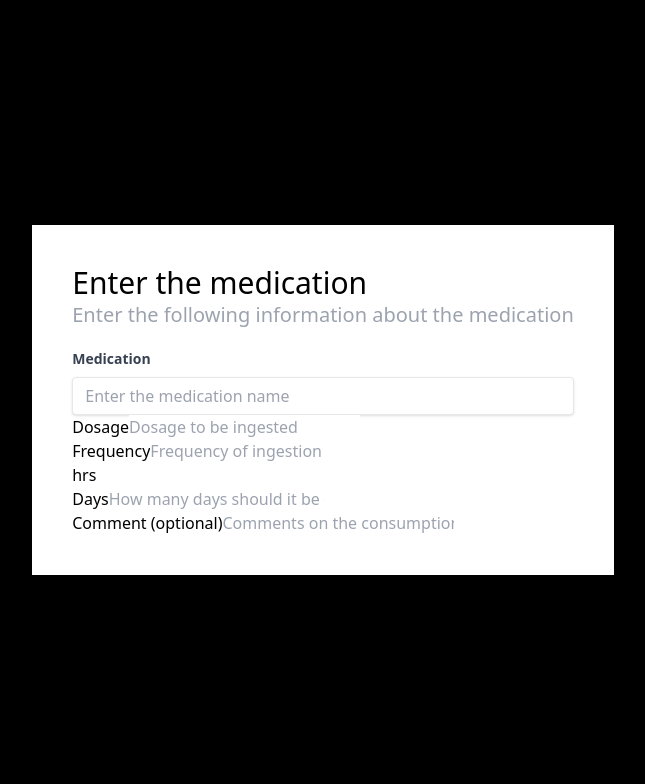
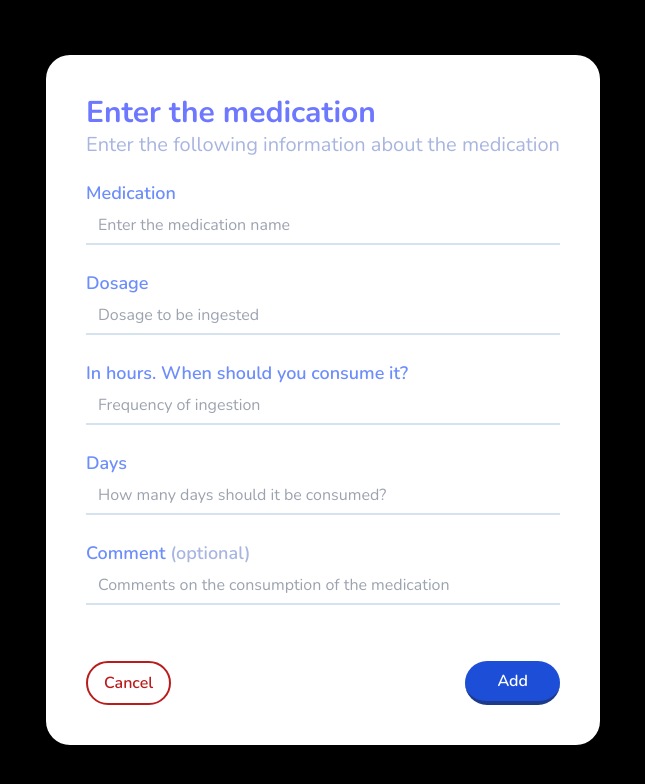
Before and after one commit to ip345622/cuadroMedicamentos-Front-end, a React (Vite) app: page /form in a window 1280 px wide. Shown: the top 784 px of the page, without its empty margins (317-962 px from the left). Built offline with nearby package versions, Linux system fonts and the light colour scheme.

Commit message:
Diseño del formulario

```diff
--- a/src/index.css
+++ b/src/index.css
@@ -1,3 +1,6 @@
-@tailwind base;
-@tailwind components;
-@tailwind utilities;
+@import url('https://fonts.googleapis.com/css2?family=Nunito:wght@400;600;700&display=swap');
+@import url('https://fonts.googleapis.com/css2?family=Josefin+Sans:wght@400;600;700&display=swap');
+
+@import "tailwindcss/base";
+@import "tailwindcss/components";
+@import "tailwindcss/utilities";
--- a/src/page/formulario/index.jsx
+++ b/src/page/formulario/index.jsx
@@ -2,41 +2,78 @@ import React from "react";
 
 function Formulario() {
   return (
-    <div className="flex h-screen items-center justify-center bg-black">
-      <div className="flex flex-col shadow-2xl p-10 bg-white gap-5">
+    <div className="flex h-screen items-center justify-center bg-black font-nunito">
+      <div className="flex flex-col shadow-2xl p-10 bg-white gap-5 rounded-3xl">
         <div>
-          <h1 className="text-3xl">Enter the medication</h1>
-          <p className="text-xl text-gray-400">Enter the following information about the medication</p>
+          <h1 className="text-3xl text-[#6E78FF] font-bold">
+            Enter the medication
+          </h1>
+          <p className="text-xl text-[#A8B5E0]">
+            Enter the following information about the medication
+          </p>
         </div>
-        <form action="">
+        <form action="" className="flex flex-col gap-6">
           <div>
-            <label className="block text-gray-700 text-sm font-bold mb-2">Medication</label>
-            <input className="shadow appearance-none border rounded w-full py-2 px-3 text-gray-700 leading-tight focus:outline-gray-400 focus:shadow-outline" type="text" placeholder="Enter the medication name" />
+            <label className="block text-[#6C8DFA] text-lg font-semibold">
+              Medication
+            </label>
+            <input
+              required
+              className="appearance-none border-b-2 border-[#D5E3F0] w-full py-2 px-3 text-gray-700 leading-tight focus:border-[#6E78FF] focus:outline-none"
+              type="text"
+              placeholder="Enter the medication name"
+            />
           </div>
           <div>
-            <label>Dosage</label>
-            <input type="text" placeholder="Dosage to be ingested" />
+            <label className="block text-[#6C8DFA] text-lg font-semibold">
+              Dosage
+            </label>
+            <input
+              required
+              className="appearance-none border-b-2 border-[#D5E3F0] w-full py-2 px-3 text-gray-700 leading-tight focus:border-[#6E78FF] focus:outline-none"
+              type="text"
+              placeholder="Dosage to be ingested"
+            />
+          </div>
+          <div className="flex flex-col">
+            <label className="block text-[#6C8DFA] text-lg font-semibold">
+              In hours. When should you consume it?
+            </label>
+            <input
+              required
+              className="appearance-none border-b-2 border-[#D5E3F0] w-full py-2 px-3 text-gray-700 leading-tight focus:border-[#6E78FF] focus:outline-none"
+              type="number"
+              placeholder="Frequency of ingestion"
+            />
           </div>
           <div>
-            <label>Frequency</label>
-            <input type="number" placeholder="Frequency of ingestion" />
-            <p>hrs</p>
-          </div>
-          <div>
-            <label>Days</label>
+            <label className="block text-[#6C8DFA] text-lg font-semibold">
+              Days
+            </label>
             <input
+              required
+              className="appearance-none border-b-2 border-[#D5E3F0] w-full py-2 px-3 text-gray-700 leading-tight focus:border-[#6E78FF] focus:outline-none"
               type="number"
               placeholder="How many days should it be consumed?"
             />
           </div>
           <div>
-            <label>
-              Comment <span>(optional)</span>
+            <label className="block text-[#6C8DFA] text-lg font-semibold">
+              Comment <span className="text-[#A8B5E0]">(optional)</span>
             </label>
             <input
+              className="appearance-none border-b-2 border-[#D5E3F0] w-full py-2 px-3 text-gray-700 leading-tight focus:border-[#6E78FF] focus:outline-none"
               type="text"
               placeholder="Comments on the consumption of the medication"
             />
+          </div>
+          <div className="flex mt-8 justify-between items-center gap-4">
+            <button class="border-2 border-red-700 text-red-700 hover:text-white hover:bg-red-700 font-semibold py-2 px-4 rounded-full">
+              Cancel
+            </button>
+            <button class="bg-blue-700 hover:bg-blue-600 text-white font-semibold py-2 px-8 border-b-4 border-blue-900 hover:border-blue-800 rounded-full">
+              Add
+            </button>
           </div>
         </form>
       </div>
--- a/tailwind.config.js
+++ b/tailwind.config.js
@@ -6,7 +6,10 @@ export default {
   ],
   theme: {
     extend: {
-
+      fontFamily: {
+        'nunito':['Nunito','sans-serif'],
+        'josefin': ['Josefin Sans', 'sans-serif']
+      },
     },
   },
   plugins: [],
```
